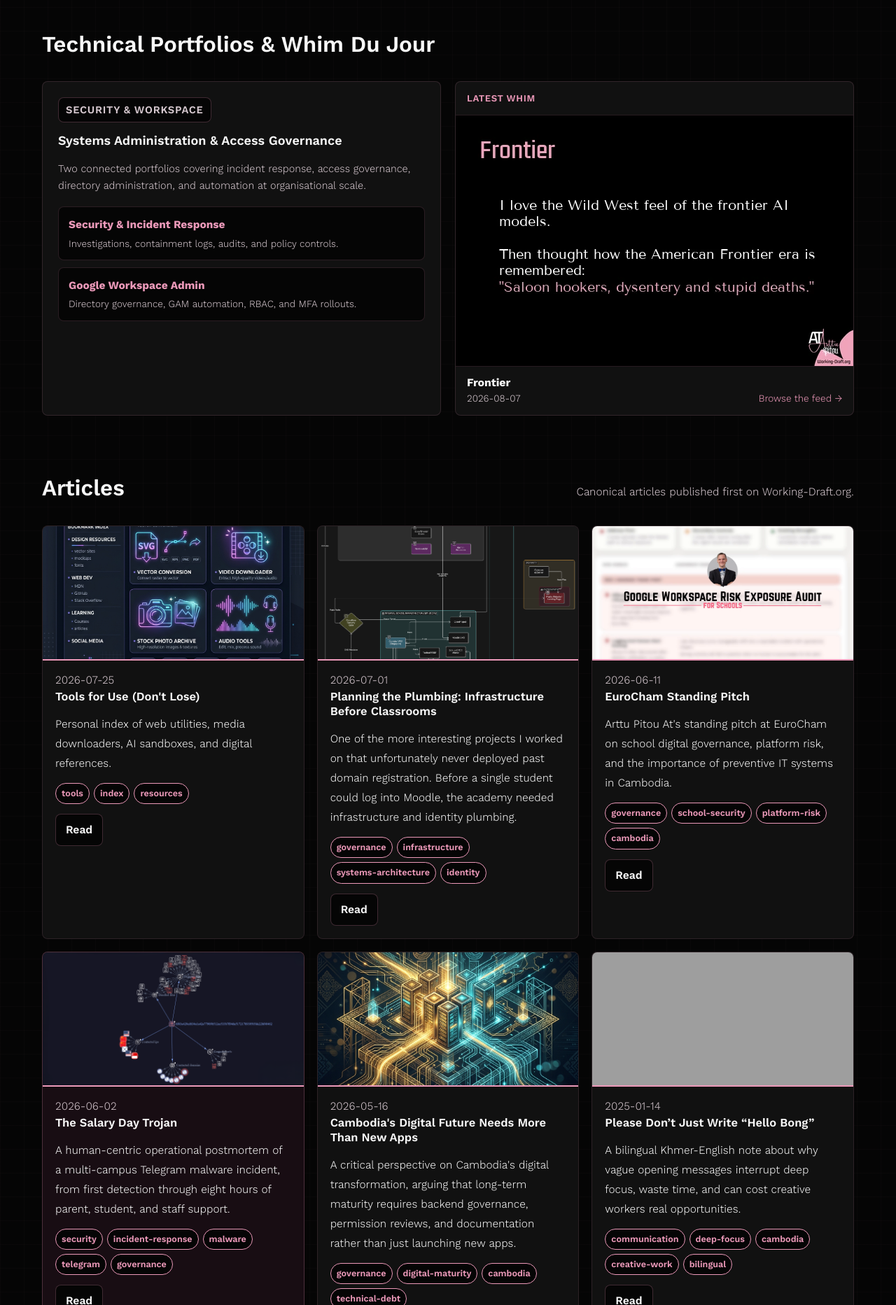
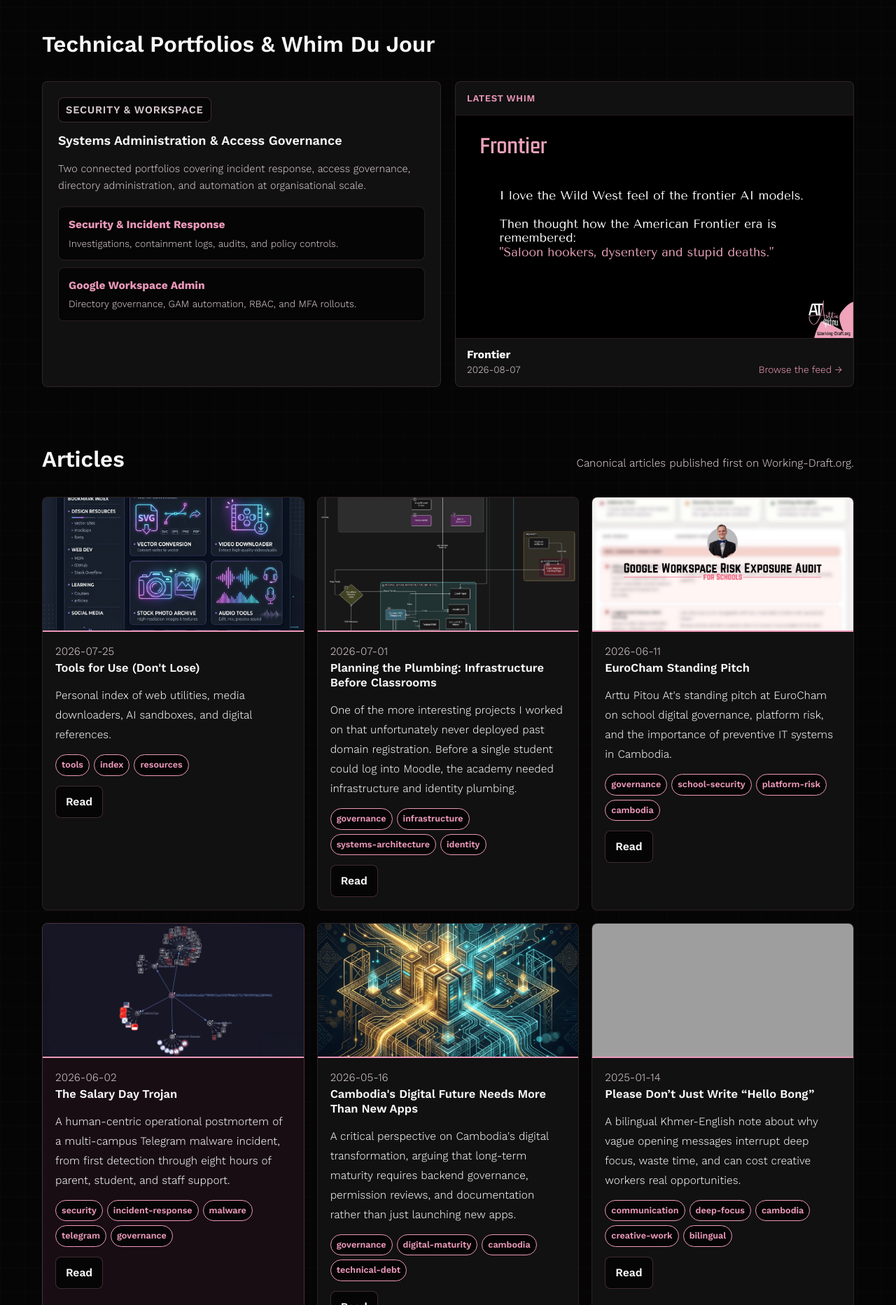
Before and after one commit to R2Pitou/R2Pitou, a Jekyll site: the page built from index.html, in a window 1280 px wide. Shown: the part 704-2569 px from the top of the page at 70% size. Built offline with Jekyll 4.4.1, drawn with Linux system fonts in a browser that asks for light colours; grey boxes are pictures that could not be loaded.

Commit message:
Use one HD image per Whim

```diff
--- a/assets/styles.css
+++ b/assets/styles.css
@@ -1146,7 +1146,7 @@ h2 {
   display: block;
   width: 100%;
   height: auto;
-  aspect-ratio: 568 / 360;
+  aspect-ratio: 16 / 9;
   object-fit: cover;
   border-block: 1px solid rgba(236, 153, 185, 0.15);
   background: var(--black);
@@ -1228,7 +1228,7 @@ h2 {
   display: block;
   width: 100%;
   height: auto;
-  aspect-ratio: 568 / 360;
+  aspect-ratio: 16 / 9;
   object-fit: cover;
 }
 
--- a/index.html
+++ b/index.html
@@ -56,10 +56,9 @@ description: A public notebook, portfolio, and publishing hub for work that is s
     </div>
 
     {% if latest_whim %}
-      {% assign latest_whim_image = latest_whim.thumbnail_image | default: latest_whim.image %}
       <a href="{{ '/whims/' | relative_url }}" class="technical-panel latest-whim-panel" aria-label="Browse Whim Du Jour, starting with {{ latest_whim.title | escape }}">
         <span class="latest-whim-kicker">Latest Whim</span>
-        <img src="{{ latest_whim_image | relative_url }}" alt="{{ latest_whim.image_alt | default: latest_whim.title | escape }}">
+        <img src="{{ latest_whim.image | relative_url }}" alt="{{ latest_whim.image_alt | default: latest_whim.title | escape }}">
         <span class="latest-whim-footer">
           <span>
             <strong>{{ latest_whim.title }}</strong>
--- a/whims/index.html
+++ b/whims/index.html
@@ -16,10 +16,9 @@ permalink: /whims/
 
   <div class="whim-feed">
     {% for whim in public_whims %}
-      {% assign whim_card_image = whim.thumbnail_image | default: whim.image %}
       <article class="whim-feed-item">
         <a href="{{ whim.url | relative_url }}" class="whim-feed-image-link" aria-label="Read {{ whim.title | escape }}">
-          <img src="{{ whim_card_image | relative_url }}" alt="{{ whim.image_alt | default: whim.title | escape }}" loading="lazy">
+          <img src="{{ whim.image | relative_url }}" alt="{{ whim.image_alt | default: whim.title | escape }}" loading="lazy">
         </a>
         <div class="whim-feed-meta">
           <h2><a href="{{ whim.url | relative_url }}">{{ whim.title }}</a></h2>
```
Also changed, not shown: _whims/2026-08-02-pacman.md (+2 -4 lines), _whims/2026-08-07-frontier-1.md (+2 -4 lines), assets/whims/frontier-1-hd.webp (added), assets/whims/frontier-1-opengraph.webp (deleted), assets/whims/frontier-1-square.webp (deleted), assets/whims/frontier-1-thumbnail.webp (deleted), assets/whims/pacman-hd.webp (added), assets/whims/pacman-opengraph.webp (deleted), assets/whims/pacman-square.webp (deleted), assets/whims/pacman-thumbnail.webp (deleted).
